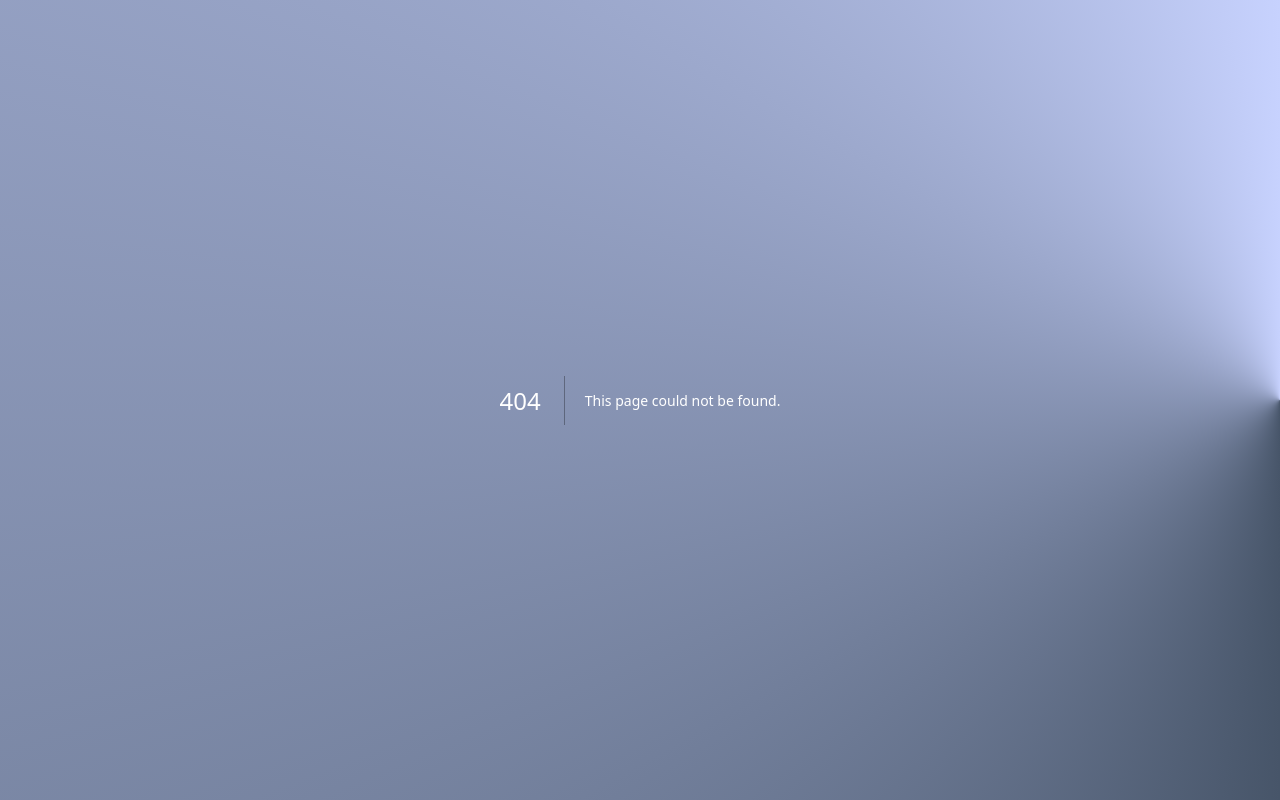
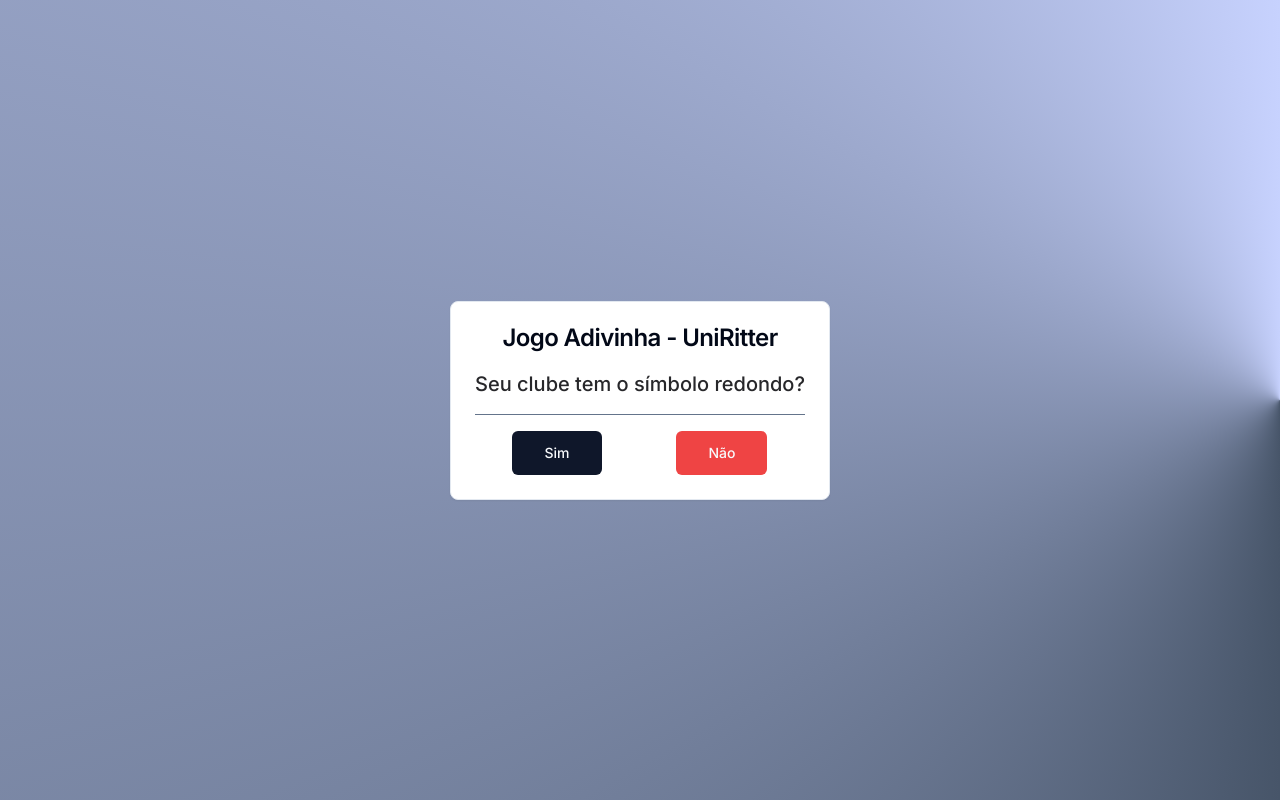
Before and after one commit to viniciusaborba/adivinha-uniritter, a Next.js app: page /first-question in a window 1280 px wide. Before the commit this address had no page. Built offline with nearby package versions, Linux system fonts and the light colour scheme.

Commit message:
feat: add first question page

```diff
--- /dev/null
+++ b/app/first-question/page.tsx
@@ -0,0 +1,11 @@
+import { QuestionCard } from "@/components/question-card";
+
+export default function Home() {
+  return (
+    <QuestionCard
+      question="Seu clube tem o símbolo redondo?"
+      onTrue="/first-branch/last-won"
+      onFalse="/second-branch/is-shield-white"
+    />
+  );
+}
```
